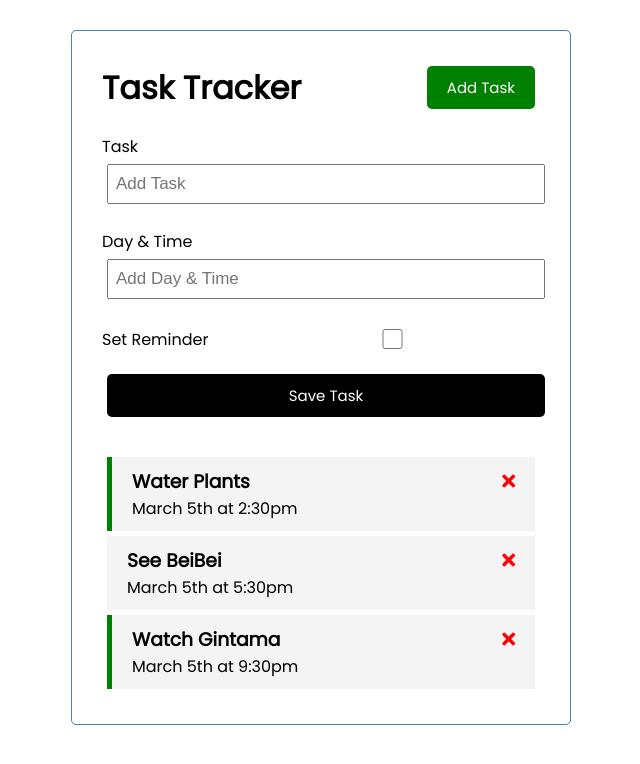
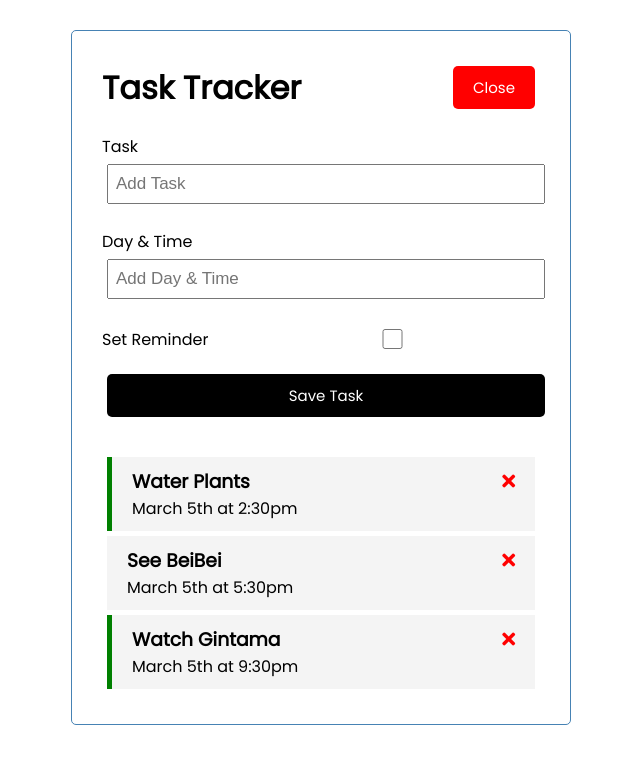
Before and after one commit to SandraBayabos/vue-task-tracker, a Vue app: page / in a window 1280 px wide. Both pictures are taken after a click on the button "Add Task". Shown: the top 764 px of the page, without its empty margins (319-959 px from the left). Built offline with nearby package versions, Linux system fonts and the light colour scheme.

Commit message:
fixed error

```diff
--- a/src/App.vue
+++ b/src/App.vue
@@ -1,7 +1,12 @@
 <template>
   <div class="container">
-    <Header @toggle-add-task="toggleAddTask " title="Task Tracker" />
-    <div v-if="showAddTask">
+    <Header
+      @toggle-add-task="toggleAddTask"
+      title="Task Tracker"
+      :showAddTask="showAddTask"
+    />
+    <!-- <router-view :showAddTask="showAddTask"></router-view> -->
+    <div v-show="showAddTask">
       <AddTask @add-task="addTask" />
     </div>
     <Tasks
@@ -33,7 +38,7 @@ export default {
   },
   methods: {
     toggleAddTask() {
-      this.showAddTask = !this.showAddTask
+      this.showAddTask = !this.showAddTask;
     },
     addTask(newTask) {
       // spread the existing tasks & add on the new task
--- a/src/components/Header.vue
+++ b/src/components/Header.vue
@@ -3,8 +3,8 @@
     <h1>{{ title }}</h1>
     <Button
       @toggle-add-task="$emit('toggle-add-task')"
-      text="Add Task"
-      color="green"
+      :text="showAddTask ? 'Close' : 'Add Task'"
+      :color="showAddTask ? 'red' : 'green'"
     />
   </header>
 </template>
@@ -18,8 +18,8 @@ export default {
   props: {
     title: {
       type: String,
-      // default: "Hello World",
     },
+    showAddTask: Boolean
   },
   components: {
     Button,
```
